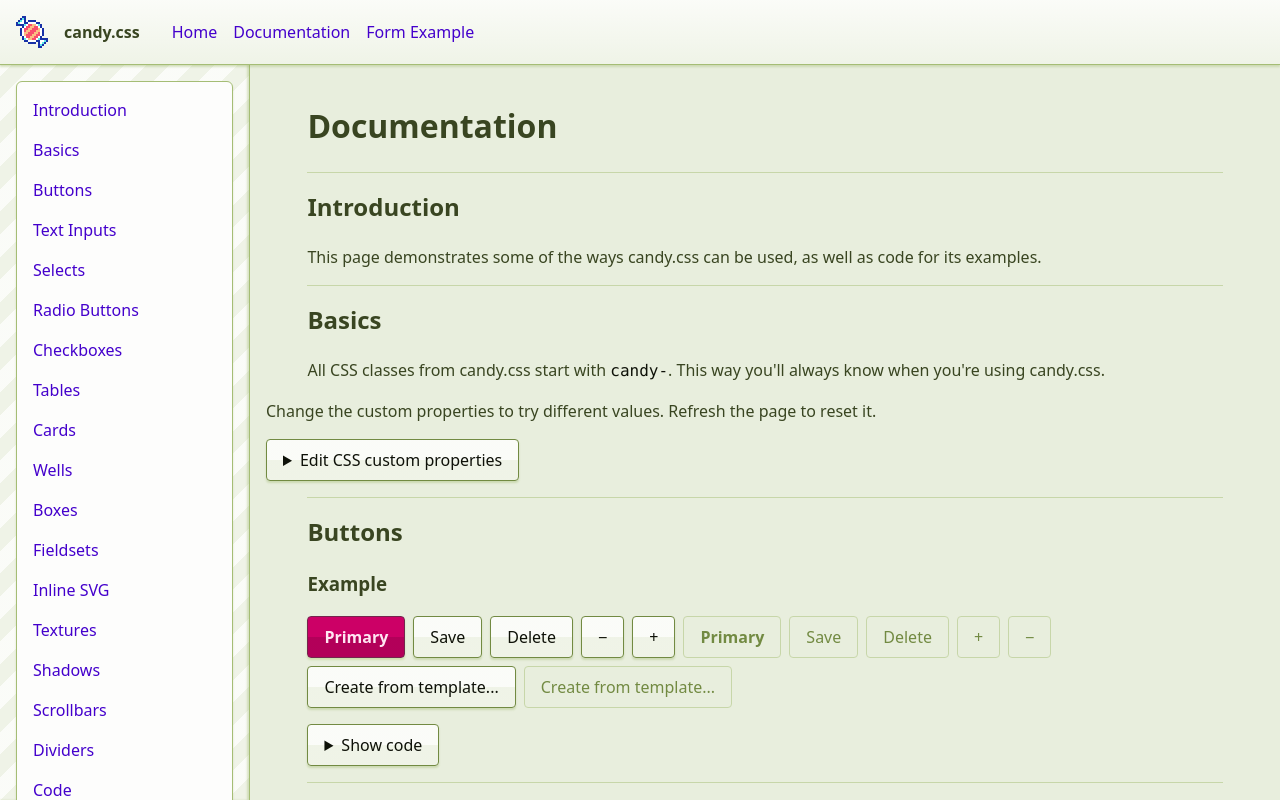
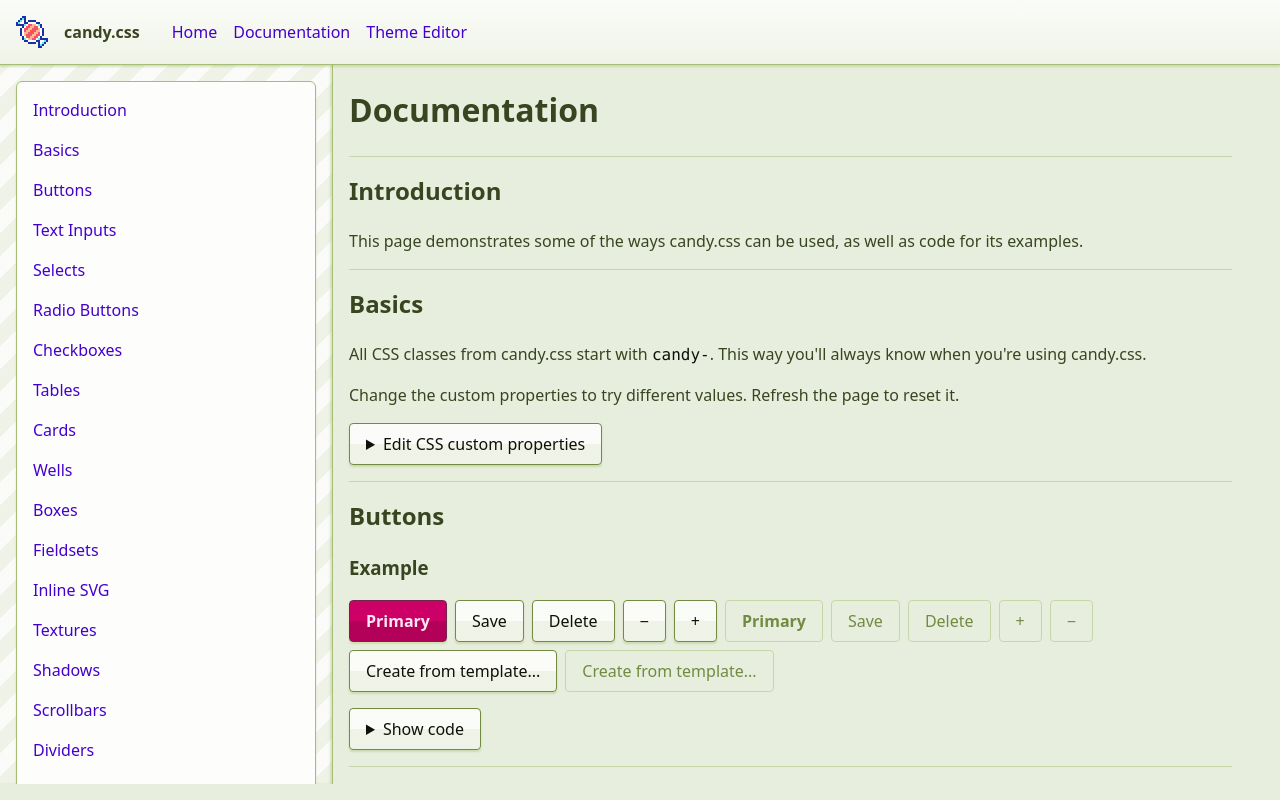
Before and after one commit to wavebeem/candy-css, a website: page src/docs/index.html in a window 1280 px wide. Drawn offline with Linux system fonts and the light colour scheme.

Commit message:
theme editor

```diff
--- a/src/docs/index.html
+++ b/src/docs/index.html
@@ -1,5 +1,5 @@
 <!doctype html>
-<html lang="en" class="candy-root candy-scrollbar" data-page-layout="sidebar">
+<html lang="en" class="candy-root candy-scrollbar">
   <head>
     <meta charset="UTF-8" />
     <meta name="viewport" content="width=device-width, initial-scale=1.0" />
@@ -42,9 +42,10 @@
       <site-nav></site-nav>
     </header>
 
-    <site-toc class="site-toc candy-texture-striped"></site-toc>
+    <main class="site-main docs-container">
+      <site-toc class="docs-sidebar site-toc candy-texture-striped"></site-toc>
 
-    <main class="site-main">
+      <div class="docs-content">
         <div class="content">
           <h1>Documentation</h1>
         </div>
@@ -55,7 +56,6 @@
             as code for its examples.
           </p>
         </section>
-
         <section>
           <h2 id="basics">Basics</h2>
           <p>
@@ -63,8 +63,6 @@
             <code>candy-</code>. This way you'll always know when you're using
             candy.css.
           </p>
-      </section>
-
           <p>
             Change the custom properties to try different values. Refresh the page
             to reset it.
@@ -90,6 +88,7 @@
             "
             ></custom-properties-editor>
           </details>
+        </section>
         <section>
           <h2 id="buttons">Buttons</h2>
           <inject-example
@@ -101,7 +100,6 @@
             data-example="buttons"
           ></inject-example>
         </section>
-
         <section>
           <h2 id="inputs">Text Inputs</h2>
           <inject-example
@@ -113,7 +111,6 @@
             data-example="inputs"
           ></inject-example>
         </section>
-
         <section>
           <h2 id="selects">Selects</h2>
           <inject-example
@@ -125,7 +122,6 @@
             data-example="select"
           ></inject-example>
         </section>
-
         <section>
           <h2 id="radios">Radio Buttons</h2>
           <p>
@@ -145,7 +141,6 @@
             data-example="radios"
           ></inject-example>
         </section>
-
         <section>
           <h2 id="checkboxes">Checkboxes</h2>
           <p>
@@ -156,7 +151,6 @@
           </p>
           <inject-example data-example="checkboxes"></inject-example>
         </section>
-
         <section>
           <h2 id="tables">Tables</h2>
           <inject-example
@@ -167,7 +161,6 @@
             data-example="tableBasic"
           ></inject-example>
         </section>
-
         <section>
           <p>
             A table with row headers: <code>th</code> elements inside the
@@ -180,7 +173,6 @@
           </p>
           <inject-example data-example="tableTfoot"></inject-example>
         </section>
-
         <section>
           <h2 id="cards">Cards</h2>
           <p>
@@ -197,7 +189,6 @@
             data-example="card"
           ></inject-example>
         </section>
-
         <section>
           <h2 id="cards">Wells</h2>
           <p>
@@ -213,12 +204,10 @@
             data-example="well"
           ></inject-example>
         </section>
-
         <section>
           <h2 id="box">Boxes</h2>
           <inject-example data-properties="" data-example="box"></inject-example>
         </section>
-
         <section>
           <h2 id="fieldsets">Fieldsets</h2>
           <p>
@@ -236,7 +225,6 @@
             data-example="fieldsetLegend"
           ></inject-example>
         </section>
-
         <section>
           <h2 id="svg">Inline SVG</h2>
           <p>
@@ -246,7 +234,6 @@
           </p>
           <inject-example data-example="inlineSVG"></inject-example>
         </section>
-
         <section>
           <h2 id="textures">Textures</h2>
           <p>
@@ -266,7 +253,6 @@
             make the content more readable.
           </p>
         </section>
-
         <section>
           <h2 id="shadows">Shadows</h2>
           <p>
@@ -276,7 +262,6 @@
             the directionality and size of shadows makes this tough.
           </p>
         </section>
-
         <section>
           <h2 id="scrollbars">Scrollbars</h2>
           <p>
@@ -290,12 +275,10 @@
           </p>
           <inject-example data-example="scrollbars"></inject-example>
         </section>
-
         <section>
           <h2 id="divider">Dividers</h2>
           <inject-example data-example="divider"></inject-example>
         </section>
-
         <section>
           <h2 id="code">Code</h2>
           <p>
@@ -311,7 +294,6 @@
             data-example="code"
           ></inject-example>
         </section>
-
         <section>
           <h2 id="text">Text styles</h2>
           <inject-example
@@ -322,10 +304,7 @@
             data-example="text"
           ></inject-example>
         </section>
-
-      <site-copyright
-        class="site-copyright candy-texture-concave"
-      ></site-copyright>
+      </div>
     </main>
 
     <template id="template-text">
@@ -633,7 +612,7 @@ function sayHello() {
         class="candy-scrollbar candy-well"
         style="overflow-y: scroll; max-height: 300px"
       >
-        <p style="margin-top: 0;">
+        <p style="margin-top: 0">
           Pellentesque habitant morbi tristique senectus et netus et malesuada
           fames ac turpis egestas. Vestibulum tortor quam, feugiat vitae,
           ultricies eget, tempor sit amet, ante. Donec eu libero sit amet quam
@@ -675,7 +654,7 @@ function sayHello() {
           Aliquam erat volutpat. Nam dui mi, tincidunt quis, accumsan porttitor,
           facilisis luctus, metus
         </p>
-        <p style="margin-bottom: 0;">
+        <p style="margin-bottom: 0">
           Pellentesque habitant morbi tristique senectus et netus et malesuada
           fames ac turpis egestas. Vestibulum tortor quam, feugiat vitae,
           ultricies eget, tempor sit amet, ante. Donec eu libero sit amet quam
--- a/src/index.js
+++ b/src/index.js
@@ -11,7 +11,13 @@ export function $$(selector, root = document) {
 
 export function $elem(tagName, props, ...children) {
   const element = document.createElement(tagName);
-  Object.assign(element, props);
+  for (const key of Object.keys(props)) {
+    if (key in element) {
+      element[key] = props[key];
+    } else {
+      element.setAttribute(key, props[key]);
+    }
+  }
   element.append(...children);
   return element;
 }
@@ -23,7 +29,7 @@ class SiteNav extends HTMLElement {
         <ul class="site-nav-menu">
           <li><a href="/" class="candy-link">Home</a></li>
           <li><a href="/docs/" class="candy-link">Documentation</a></li>
-          <li><a href="/form-example/" class="candy-link">Form Example</a></li>
+          <li><a href="/theme-editor/" class="candy-link">Theme Editor</a></li>
         </ul>
       </nav>
     `;
--- a/src/site.css
+++ b/src/site.css
@@ -1,4 +1,5 @@
 :root {
+  --site-sidebar-width: 300px;
   box-sizing: border-box;
   padding: 0;
   line-height: 1.5;
@@ -15,8 +16,8 @@ body {
   grid-template-columns: minmax(0, 1fr);
   grid-template-areas:
     "header"
-    "toc"
     "main";
+  grid-template-rows: max-content 1fr;
 }
 
 header {
@@ -27,18 +28,33 @@ site-nav {
   grid-area: nav;
 }
 
-site-toc {
-  grid-area: toc;
-}
-
 main {
   grid-area: main;
 }
 
 .content,
 section {
+  box-sizing: border-box;
+  padding: 0 1rem;
   max-width: 100ch;
   margin: 0 auto;
+}
+
+.docs-container {
+  display: flex;
+  flex-direction: column;
+}
+
+.docs-sidebar {
+  display: flex;
+  flex-direction: column;
+  gap: 1rem;
+  padding: 1rem;
+  border-bottom: 1px solid var(--candy-color-border2);
+}
+
+.docs-content {
+  padding-bottom: 1rem;
 }
 
 h2 {
@@ -55,10 +71,6 @@ summary.candy-button {
   max-width: max-content;
   margin-top: 1rem;
   user-select: none;
-}
-
-.site-main {
-  padding: 1rem;
 }
 
 .site-header h1 {
@@ -85,7 +97,7 @@ summary.candy-button {
   flex-wrap: wrap;
   gap: 1rem 2rem;
   box-shadow: 0 2px 2px 0 var(--candy-color-shadow1);
-  isolation: isolate;
+  z-index: 1;
 }
 
 .site-toc {
@@ -93,6 +105,10 @@ summary.candy-button {
   padding: 1rem;
   border-bottom: 1px solid var(--candy-color-border2);
   overflow: auto;
+}
+
+.site-main {
+  padding-bottom: 1rem;
 }
 
 @media (min-width: 900px) {
@@ -106,13 +122,6 @@ summary.candy-button {
     grid-template-areas:
       "header"
       "main";
-  }
-
-  [data-page-layout="sidebar"] body {
-    grid-template-columns: 250px 1fr;
-    grid-template-areas:
-      "header header"
-      "toc main";
   }
 
   .site-main {
@@ -250,6 +259,14 @@ textarea {
   gap: 1rem;
 }
 
+.site-padding {
+  padding: 1rem;
+}
+
+.site-margin {
+  padding: 1rem;
+}
+
 .site-spacer {
   padding: 0.5rem;
 }
@@ -280,7 +297,7 @@ site-nav nav ul {
 }
 
 .site-copyright {
-  margin: 1rem -1rem -1rem -1rem;
+  margin-top: 1rem;
   padding: 1rem;
   border-top: 1px solid var(--candy-color-border2);
   text-align: center;
@@ -336,3 +353,20 @@ site-nav nav ul {
     display: inline;
   }
 }
+
+@media (min-width: 900px) {
+  .docs-container {
+    flex-direction: row;
+    overflow: hidden;
+  }
+
+  .docs-sidebar {
+    flex: 0 0 var(--site-sidebar-width);
+    border-bottom: 0;
+    border-right: 1px solid var(--candy-color-border2);
+  }
+
+  .docs-content {
+    overflow-y: scroll;
+  }
+}
--- /dev/null
+++ b/src/theme-editor/theme-editor.css
@@ -0,0 +1,45 @@
+site-theme-editor {
+  grid-area: main;
+  display: flex;
+  flex: auto;
+  display: flex;
+  flex-direction: column;
+  background: #000;
+  color: #fff;
+  gap: 1px;
+}
+
+site-theme-editor > .editor {
+  flex: auto;
+  padding: 1rem;
+}
+
+site-theme-editor > .output {
+  flex: auto;
+}
+
+site-theme-editor > .output > .preview {
+  display: flex;
+  padding-bottom: 1rem;
+}
+
+site-theme-editor > .output > .report {
+  border-bottom: 1px solid black;
+}
+
+@media (min-width: 900px) {
+  site-theme-editor {
+    overflow: hidden;
+    overflow: hidden;
+    flex-direction: row;
+  }
+
+  site-theme-editor > .editor {
+    flex: 0 0 var(--site-sidebar-width);
+    overflow-y: scroll;
+  }
+
+  site-theme-editor > .output {
+    overflow-y: scroll;
+  }
+}
--- /dev/null
+++ b/src/theme-editor/theme-editor.js
@@ -0,0 +1,230 @@
+import { $elem } from "../index.js";
+
+const html = String.raw;
+
+// Move to HTML <template>?
+const outputHtml = html`
+  <section>
+    <h1>Preview</h1>
+
+    <h2>Buttons</h2>
+    <div class="site-flex-row-wrap">
+      <button class="candy-button candy-primary">Primary</button>
+      <button class="candy-button">Button</button>
+      <button class="candy-button" disabled>Button</button>
+    </div>
+
+    <h2>Selects</h2>
+    <div class="site-flex-row-wrap">
+      <select class="candy-select">
+        <option>Option 1</option>
+        <option>Option 2</option>
+        <option>Option 3</option>
+      </select>
+      <select class="candy-select" disabled>
+        <option>Option 1</option>
+        <option>Option 2</option>
+        <option>Option 3</option>
+      </select>
+    </div>
+
+    <h2>Inputs</h2>
+    <div class="site-flex-column site-gap">
+      <div class="site-flex-row-wrap">
+        <input class="candy-input" value="Input" />
+        <input class="candy-input" value="Input" disabled />
+      </div>
+      <div class="site-flex-row-wrap">
+        <input class="candy-input" placeholder="Placeholder" />
+        <input class="candy-input" placeholder="Placeholder" disabled />
+      </div>
+      <div class="site-flex-row-wrap">
+        <input class="candy-input" />
+        <input class="candy-input" disabled />
+      </div>
+    </div>
+
+    <h2>Checkboxes</h2>
+    <div class="site-flex-row-wrap">
+      <input type="checkbox" class="candy-checkbox" />
+      <input type="checkbox" class="candy-checkbox" checked />
+      <input type="checkbox" class="candy-checkbox" disabled />
+      <input type="checkbox" class="candy-checkbox" disabled checked />
+    </div>
+
+    <h2>Radio buttons</h2>
+    <div class="site-flex-row-wrap">
+      <input name="radio1" type="radio" class="candy-radio" />
+      <input name="radio1" type="radio" class="candy-radio" checked />
+      <input name="radio2" type="radio" class="candy-radio" disabled />
+      <input name="radio2" type="radio" class="candy-radio" disabled checked />
+    </div>
+  </section>
+`;
+
+function isThemeProperty(property) {
+  return property.startsWith("--candy-color-");
+}
+
+function cleanCSSPropertyValue(value) {
+  return value.trim();
+}
+
+function getThemeObject() {
+  const candyRoot = document.querySelector(".candy-root");
+  const themeObject = {};
+  const candyRootStyle = getComputedStyle(candyRoot);
+  // `getComputedStyle` omits custom properties in Chromium for some reason. So
+  // we have to work way harder and parse the actual stylesheet to fill in these
+  // variables. To keep things simple, we're scanning all stylesheets for all
+  // properties starting with `--candy-color-`. (2023-12-14)
+  //
+  // https://bugs.chromium.org/p/chromium/issues/detail?id=949807
+  const keys = [...document.styleSheets]
+    .flatMap((sheet) => [...sheet.cssRules])
+    .flatMap((rules) => [...(rules.style || [])])
+    .filter(isThemeProperty)
+    .sort();
+
+  for (const key of keys) {
+    themeObject[key] = cleanCSSPropertyValue(
+      candyRootStyle.getPropertyValue(key) || "",
+    );
+  }
+  return themeObject;
+}
+
+class SiteThemeEditor extends HTMLElement {
+  theme = getThemeObject();
+  inputs = {};
+  themeNames = {
+    default: "Default",
+    dark: "Dark",
+    custom: "Custom",
+  };
+  themes = {
+    default: { ...this.theme },
+    dark: {
+      "--candy-color-background1": "hsl(160 50% 18%)",
+      "--candy-color-background2": "hsl(160 50% 16%)",
+      "--candy-color-background3": "hsl(160 50% 13%)",
+      "--candy-color-background4": "hsl(160 50% 10%)",
+      "--candy-color-text1": "hsl(160 50% 90%)",
+      "--candy-color-text2": "hsl(160 50% 70%)",
+      "--candy-color-border1": "hsl(160 50% 40%)",
+      "--candy-color-border2": "hsl(160 50% 26%)",
+      "--candy-color-border3": "hsl(160 50% 22%)",
+      "--candy-color-accent1": "hsl(85 90% 50%)",
+      "--candy-color-accent2": "hsl(85 90% 90%)",
+      "--candy-color-shadow1": "hsl(160 50% 5% / 50%)",
+    },
+    custom: this.#loadCustomTheme(),
+  };
+
+  connectedCallback() {
+    this.innerHTML = "";
+    this.editor = $elem("div", {
+      className:
+        "editor candy-root site-flex-column site-gap site-padding candy-texture-smooth",
+    });
+    this.output = $elem("div", {
+      className: "output candy-root",
+    });
+    this.preview = $elem("div", {
+      className: "preview candy-root candy-scrollbar",
+    });
+    this.report = $elem(
+      "div",
+      {
+        className: "report site-padding",
+      },
+      "This is a summary of your theme:",
+    );
+    this.preview.innerHTML = outputHtml;
+    this.append(this.editor, this.output);
+    this.output.append(this.report, this.preview);
+    this.themeSelect = $elem(
+      "select",
+      {
+        className: "candy-select",
+        onchange: (event) => {
+          this.#loadTheme(event.target.value);
+        },
+      },
+      $elem(
+        "option",
+        { value: "", selected: true, disabled: true },
+        "Load theme...",
+      ),
+      ...Object.keys(this.themes).map((key) => {
+        return $elem("option", { value: key }, this.themeNames[key]);
+      }),
+    );
+    this.editor.append(this.themeSelect);
+    for (const [key, value] of Object.entries(this.theme)) {
+      this.inputs[key] = $elem("input", {
+        className: "candy-input",
+        value,
+        oninput: (event) => {
+          this.#updateTheme(key, event.target.value);
+        },
+      });
+      const field = $elem(
+        "label",
+        { className: "site-flex-column" },
+        $elem("span", {}, key),
+        this.inputs[key],
+      );
+      this.editor.append(field);
+    }
+    for (const [key, value] of Object.entries(this.theme)) {
+      this.#updateTheme(key, value);
+    }
+  }
+
+  #updateTheme(key, value) {
+    this.theme[key] = value;
+    if (value !== this.inputs[key].value) {
+      this.inputs[key].value = value;
+    }
+    this.preview.style.setProperty(key, value);
+    this.#saveCustomTheme();
+  }
+
+  #saveCustomTheme() {
+    localStorage.setItem(
+      "candy.theme.custom",
+      JSON.stringify(this.themes.custom),
+    );
+  }
+
+  #loadTheme(name) {
+    for (const [key, value] of Object.entries(this.themes[name])) {
+      this.#updateTheme(key, value);
+    }
+    this.themeSelect.value = "";
+  }
+
+  #loadCustomTheme() {
+    const theme = localStorage.getItem("candy.theme.custom");
+    if (theme === null) {
+      return {
+        "--candy-color-background1": "hsl(80 35% 99%)",
+        "--candy-color-background2": "hsl(80 35% 98%)",
+        "--candy-color-background3": "hsl(80 35% 93%)",
+        "--candy-color-background4": "hsl(80 35% 90%)",
+        "--candy-color-text1": "hsl(80 35% 5%)",
+        "--candy-color-text2": "hsl(80 35% 20%)",
+        "--candy-color-border1": "hsl(80 35% 40%)",
+        "--candy-color-border2": "hsl(80 35% 60%)",
+        "--candy-color-border3": "hsl(80 35% 75%)",
+        "--candy-color-accent1": "hsl(260 100% 40%)",
+        "--candy-color-accent2": "hsl(260 100% 20%)",
+        "--candy-color-shadow1": "hsl(80 35% 50% / 30%)",
+      };
+    }
+    return JSON.parse(theme);
+  }
+}
+
+customElements.define("site-theme-editor", SiteThemeEditor);
```
Also changed, not shown: src/docs/docs.js (+6 -6 lines), src/form-example/index.html (deleted, +0 -261 lines), src/theme-editor/index.html (added, +48 -0 lines). Lines whose indentation alone changed are shown as unchanged.
